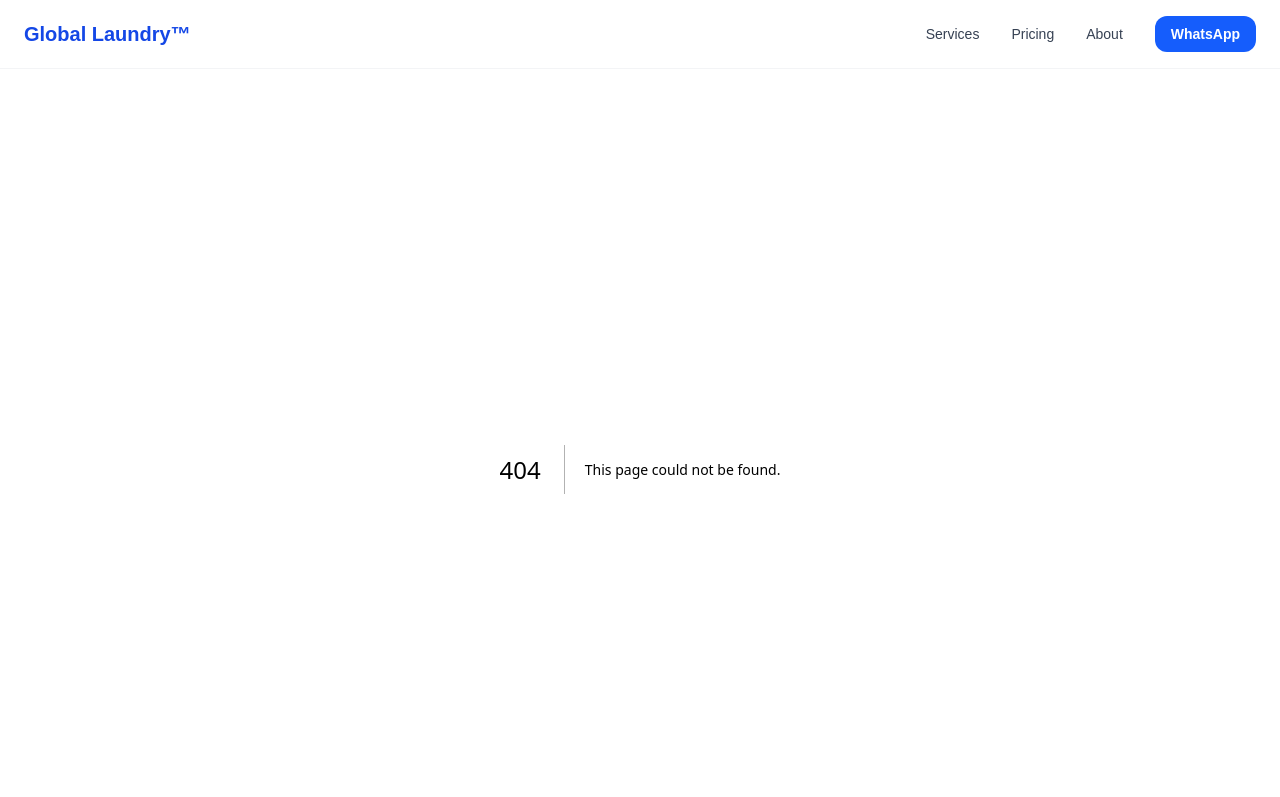
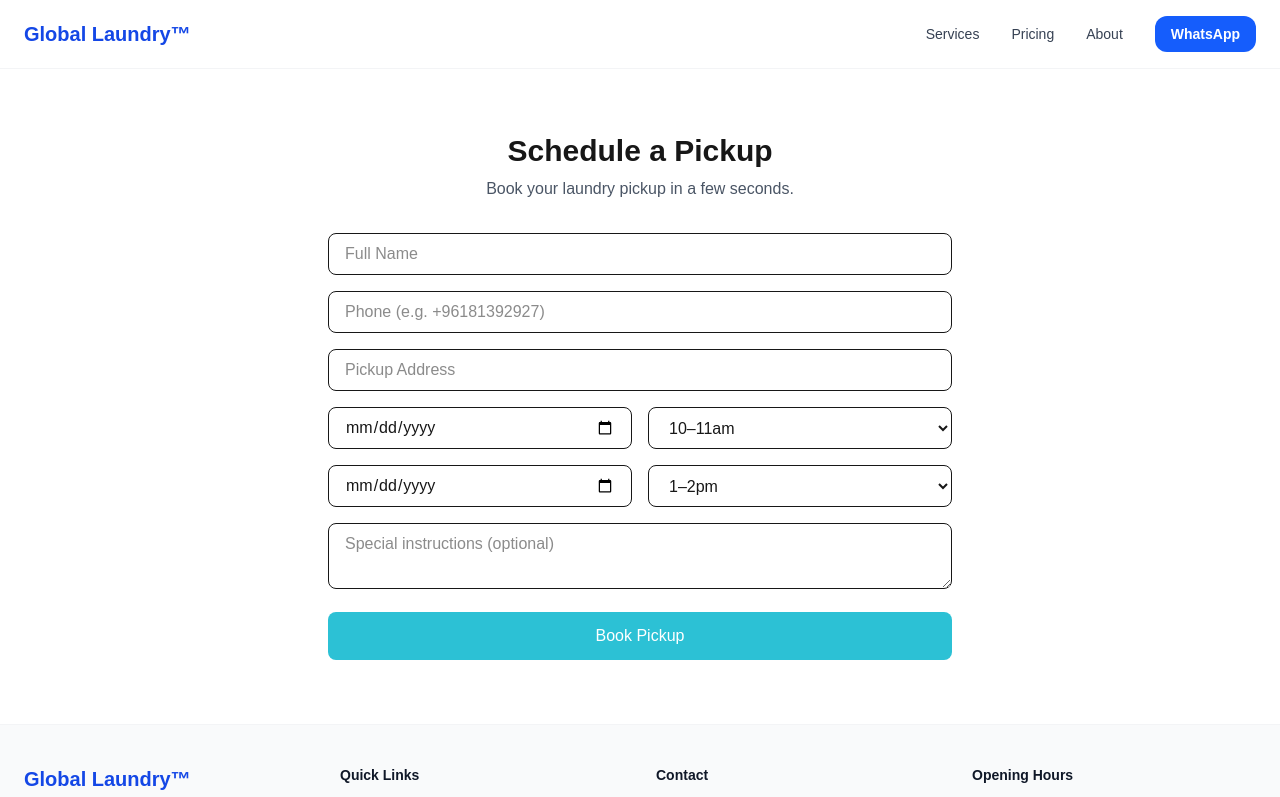
Before and after one commit to globallaundry/website, a Next.js app: page /booking in a window 1280 px wide. Before the commit this address had no page. Shown: the top 797 px of the page. Built offline with nearby package versions, Linux system fonts and the light colour scheme.

Commit message:
Website-Ver_2.0.5

```diff
--- /dev/null
+++ b/app/api/cleancloud-booking/route.ts
@@ -0,0 +1,130 @@
+// app/api/cleancloud-booking/route.ts
+import { NextResponse } from "next/server";
+
+/** Convert "YYYY-MM-DD" (or "MM/DD/YYYY") -> Unix timestamp at 12:00 UTC (per CleanCloud docs) */
+function toUnixAtNoonUTC(dateStr: string) {
+  if (!dateStr) return undefined;
+  let y: number, m: number, d: number;
+
+  if (/^\d{4}-\d{2}-\d{2}$/.test(dateStr)) {
+    const [yy, mm, dd] = dateStr.split("-").map(Number);
+    y = yy; m = mm; d = dd;
+  } else {
+    const m1 = dateStr.match(/^(\d{1,2})[\/\-](\d{1,2})[\/\-](\d{4})$/);
+    if (!m1) return undefined;
+    m = Number(m1[1]); d = Number(m1[2]); y = Number(m1[3]);
+  }
+  return Math.floor(Date.UTC(y, (m - 1), d, 12, 0, 0) / 1000);
+}
+
+async function addCustomer(apiToken: string, params: {
+  name: string; phone: string; address: string;
+}) {
+  const resp = await fetch("https://cleancloudapp.com/api/addCustomer", {
+    method: "POST",
+    headers: { "Content-Type": "application/json" },
+    body: JSON.stringify({
+      api_token: apiToken,
+      customerName: params.name,
+      customerTel: params.phone,
+      customerAddress: params.address,
+      makeLatLng: 1,
+      findRoute: 1,
+    }),
+  });
+
+  const text = await resp.text();
+  let data: any; try { data = JSON.parse(text); } catch { data = { raw: text }; }
+
+  if (!resp.ok || data?.Success === "False" || data?.success === false) {
+    throw new Error(typeof data === "object" ? JSON.stringify(data) : String(text));
+  }
+  const id = data?.CustomerID || data?.customerID || data?.id;
+  if (!id) throw new Error("Could not read CustomerID from addCustomer response");
+  return String(id);
+}
+
+async function addOrder(apiToken: string, payload: Record<string, any>) {
+  const resp = await fetch("https://cleancloudapp.com/api/addOrder", {
+    method: "POST",
+    headers: { "Content-Type": "application/json" },
+    body: JSON.stringify(payload),
+  });
+  const text = await resp.text();
+  let data: any; try { data = JSON.parse(text); } catch { data = { raw: text }; }
+
+  if (!resp.ok || data?.Success === "False" || data?.success === false) {
+    throw new Error(typeof data === "object" ? JSON.stringify(data) : String(text));
+  }
+  return data;
+}
+
+export async function POST(req: Request) {
+  try {
+    const {
+      name = "",
+      phone = "",
+      address = "",
+      pickup = "",
+      pickupStart = "",
+      pickupEnd = "",
+      delivery = "",
+      deliveryStart = "",
+      deliveryEnd = "",
+      notes = "",
+    } = await req.json();
+
+    const API_TOKEN = process.env.CLEANCLOUD_API_TOKEN;
+    if (!API_TOKEN) {
+      return NextResponse.json(
+        { success: false, error: "Missing CLEANCLOUD_API_TOKEN in env." },
+        { status: 500 }
+      );
+    }
+
+    if (!name || !phone || !address || !pickup || !delivery) {
+      return NextResponse.json(
+        { success: false, error: "Missing required fields (name, phone, address, pickup, delivery)." },
+        { status: 400 }
+      );
+    }
+
+    const pickupDate = toUnixAtNoonUTC(pickup);
+    const deliveryDate = toUnixAtNoonUTC(delivery);
+    if (!pickupDate || !deliveryDate) {
+      return NextResponse.json(
+        { success: false, error: "Invalid pickup/delivery date format." },
+        { status: 400 }
+      );
+    }
+
+    // 1) Create customer (get customerID)
+    const customerID = await addCustomer(API_TOKEN, { name, phone, address });
+
+    // 2) Create order (status 3 = Pickup Requiring Confirmation)
+    const orderPayload = {
+      api_token: API_TOKEN,
+      customerID,
+      finalTotal: 0,            // required by API; booking request = 0
+      status: 3,                // "Pickup Requiring Confirmation"
+      pickupDate,               // Unix timestamp @ 12pm UTC
+      pickupStart,              // e.g. "10am"
+      pickupEnd,                // e.g. "11am"
+      delivery: 1,              // 1 = has delivery
+      deliveryDate,             // Unix timestamp @ 12pm UTC
+      deliveryStart,            // e.g. "1pm"
+      deliveryEnd,              // e.g. "2pm"
+      orderNotes: notes,        // free text notes
+      // Optionally: products: [{ id, price, pieces, quantity, name }]
+    };
+
+    const order = await addOrder(API_TOKEN, orderPayload);
+
+    return NextResponse.json({ success: true, customerID, order });
+  } catch (err: any) {
+    return NextResponse.json(
+      { success: false, error: "Upstream error", detail: String(err?.message || err) },
+      { status: 400 }
+    );
+  }
+}
--- /dev/null
+++ b/app/booking/page.tsx
@@ -0,0 +1,144 @@
+// app/booking/page.tsx
+"use client";
+
+import { useState } from "react";
+
+const toISO = (v: string) => v; // <input type="date" /> already gives YYYY-MM-DD
+
+const TIME_WINDOWS = [
+  { label: "9–10am", start: "9am", end: "10am" },
+  { label: "10–11am", start: "10am", end: "11am" },
+  { label: "11–12pm", start: "11am", end: "12pm" },
+  { label: "12–1pm", start: "12pm", end: "1pm" },
+  { label: "1–2pm", start: "1pm", end: "2pm" },
+  { label: "2–3pm", start: "2pm", end: "3pm" },
+  { label: "3–4pm", start: "3pm", end: "4pm" },
+  { label: "4–5pm", start: "4pm", end: "5pm" },
+  { label: "5–6pm", start: "5pm", end: "6pm" },
+];
+
+export default function BookingPage() {
+  const [form, setForm] = useState({
+    name: "",
+    phone: "",
+    address: "",
+    pickup: "",
+    pickupSlot: TIME_WINDOWS[1],   // default 10–11am
+    delivery: "",
+    deliverySlot: TIME_WINDOWS[4], // default 1–2pm
+    notes: "",
+  });
+  const [loading, setLoading] = useState(false);
+  const [message, setMessage] = useState<string | null>(null);
+
+  const onChange = (e: React.ChangeEvent<HTMLInputElement | HTMLTextAreaElement>) =>
+    setForm({ ...form, [e.target.name]: e.target.value });
+
+  const submit = async (e: React.FormEvent) => {
+    e.preventDefault();
+    setLoading(true);
+    setMessage(null);
+
+    const payload = {
+      name: form.name.trim(),
+      phone: form.phone.startsWith("+") ? form.phone.trim() : `+961${form.phone.replace(/\D/g, "")}`,
+      address: form.address.trim(),
+      pickup: toISO(form.pickup),
+      pickupStart: form.pickupSlot.start,
+      pickupEnd: form.pickupSlot.end,
+      delivery: toISO(form.delivery),
+      deliveryStart: form.deliverySlot.start,
+      deliveryEnd: form.deliverySlot.end,
+      notes: form.notes.trim(),
+    };
+
+    try {
+      const r = await fetch("/api/cleancloud-booking", {
+        method: "POST",
+        headers: { "Content-Type": "application/json" },
+        body: JSON.stringify(payload),
+      });
+      const data = await r.json();
+      setMessage(
+        data.success
+          ? "✅ Order created! We’ll confirm shortly."
+          : `❌ ${data.error || "Failed to create order"}${
+              data.detail ? ` — ${typeof data.detail === "string" ? data.detail : JSON.stringify(data.detail)}` : ""
+            }`
+      );
+      if (data.success) {
+        setForm({
+          name: "",
+          phone: "",
+          address: "",
+          pickup: "",
+          pickupSlot: TIME_WINDOWS[1],
+          delivery: "",
+          deliverySlot: TIME_WINDOWS[4],
+          notes: "",
+        });
+      }
+    } catch {
+      setMessage("❌ Network error.");
+    } finally {
+      setLoading(false);
+    }
+  };
+
+  return (
+    <main className="mx-auto max-w-2xl px-6 py-16">
+      <h1 className="text-3xl font-bold text-center">Schedule a Pickup</h1>
+      <p className="mt-2 text-center text-gray-600">
+        Book your laundry pickup in a few seconds.
+      </p>
+
+      <form onSubmit={submit} className="mt-8 space-y-4">
+        <input name="name" value={form.name} onChange={onChange} placeholder="Full Name" required className="w-full rounded-lg border px-4 py-2" />
+        <input name="phone" value={form.phone} onChange={onChange} placeholder="Phone (e.g. +96181392927)" required className="w-full rounded-lg border px-4 py-2" />
+        <input name="address" value={form.address} onChange={onChange} placeholder="Pickup Address" required className="w-full rounded-lg border px-4 py-2" />
+
+        {/* Pickup date & slot */}
+        <div className="grid grid-cols-1 gap-4 sm:grid-cols-2">
+          <input type="date" name="pickup" value={form.pickup} onChange={onChange} required className="w-full rounded-lg border px-4 py-2" />
+          <select
+            value={form.pickupSlot.label}
+            onChange={(e) => {
+              const slot = TIME_WINDOWS.find((tw) => tw.label === e.target.value)!;
+              setForm((f) => ({ ...f, pickupSlot: slot }));
+            }}
+            className="w-full rounded-lg border px-4 py-2"
+          >
+            {TIME_WINDOWS.map((tw) => (
+              <option key={tw.label} value={tw.label}>{tw.label}</option>
+            ))}
+          </select>
+        </div>
+
+        {/* Delivery date & slot */}
+        <div className="grid grid-cols-1 gap-4 sm:grid-cols-2">
+          <input type="date" name="delivery" value={form.delivery} onChange={onChange} required className="w-full rounded-lg border px-4 py-2" />
+          <select
+            value={form.deliverySlot.label}
+            onChange={(e) => {
+              const slot = TIME_WINDOWS.find((tw) => tw.label === e.target.value)!;
+              setForm((f) => ({ ...f, deliverySlot: slot }));
+            }}
+            className="w-full rounded-lg border px-4 py-2"
+          >
+            {TIME_WINDOWS.map((tw) => (
+              <option key={tw.label} value={tw.label}>{tw.label}</option>
+            ))}
+          </select>
+        </div>
+
+        <textarea name="notes" value={form.notes} onChange={onChange} placeholder="Special instructions (optional)" className="w-full rounded-lg border px-4 py-2" />
+
+        <button type="submit" disabled={loading} className="w-full rounded-lg bg-[#2cc1d5] px-6 py-3 font-medium text-white hover:bg-[#1da8bc] disabled:opacity-60">
+          {loading ? "Booking..." : "Book Pickup"}
+        </button>
+      </form>
+
+      {message && <p className="mt-4 text-center text-sm text-gray-700">{message}</p>}
+    </main>
+  );
+}
```
